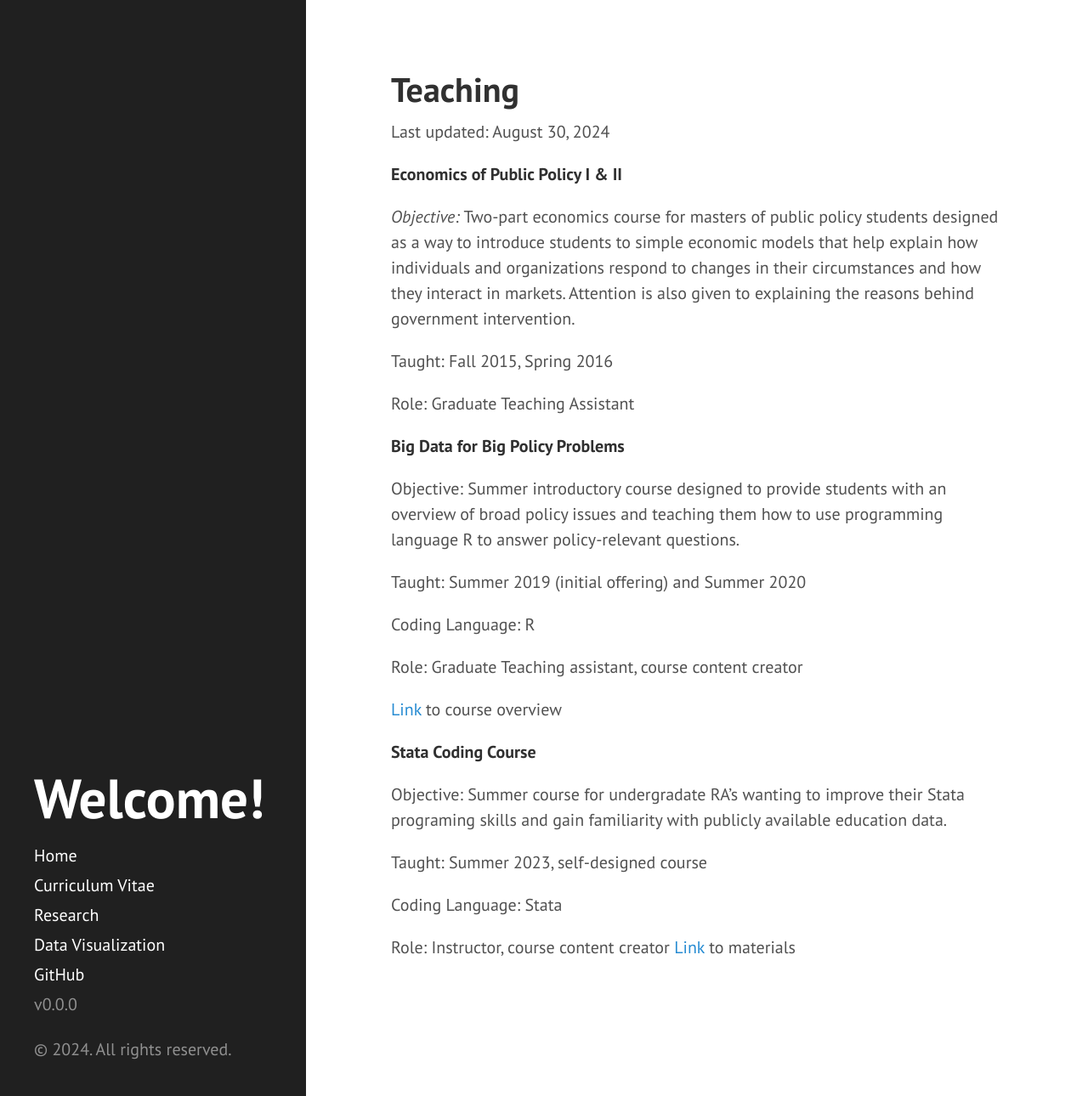
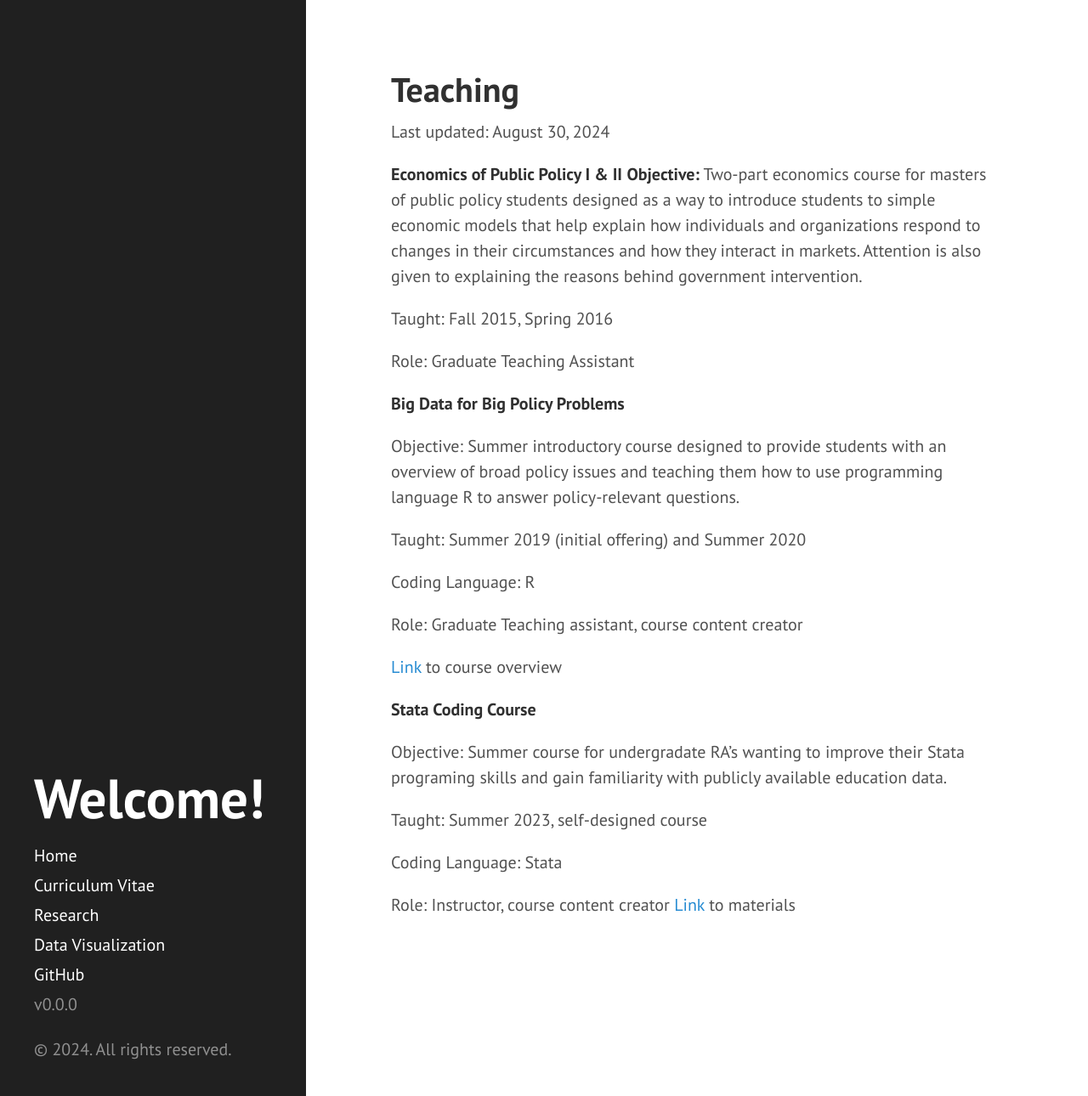
Before and after one commit to kcsadow/website, a Jekyll site: the page built from Teaching.md, in a window 1280 px wide and 1290 px high. Shown: the whole window at 85% size. Built offline with Jekyll 4.4.1, drawn with Linux system fonts in a browser that asks for light colours.

```diff
--- a/Teaching.md
+++ b/Teaching.md
@@ -6,8 +6,7 @@ title: Teaching
 Last updated: August 30, 2024
 
 **Economics of Public Policy I & II**
-
-*Objective:* Two-part economics course for masters of public policy students designed as a way to introduce students to simple economic models that help explain how individuals and organizations respond to changes in their circumstances and how they interact in markets. Attention is also given to explaining the reasons behind government intervention.
+**Objective:** Two-part economics course for masters of public policy students designed as a way to introduce students to simple economic models that help explain how individuals and organizations respond to changes in their circumstances and how they interact in markets. Attention is also given to explaining the reasons behind government intervention.
 
 Taught: Fall 2015, Spring 2016
 
```
